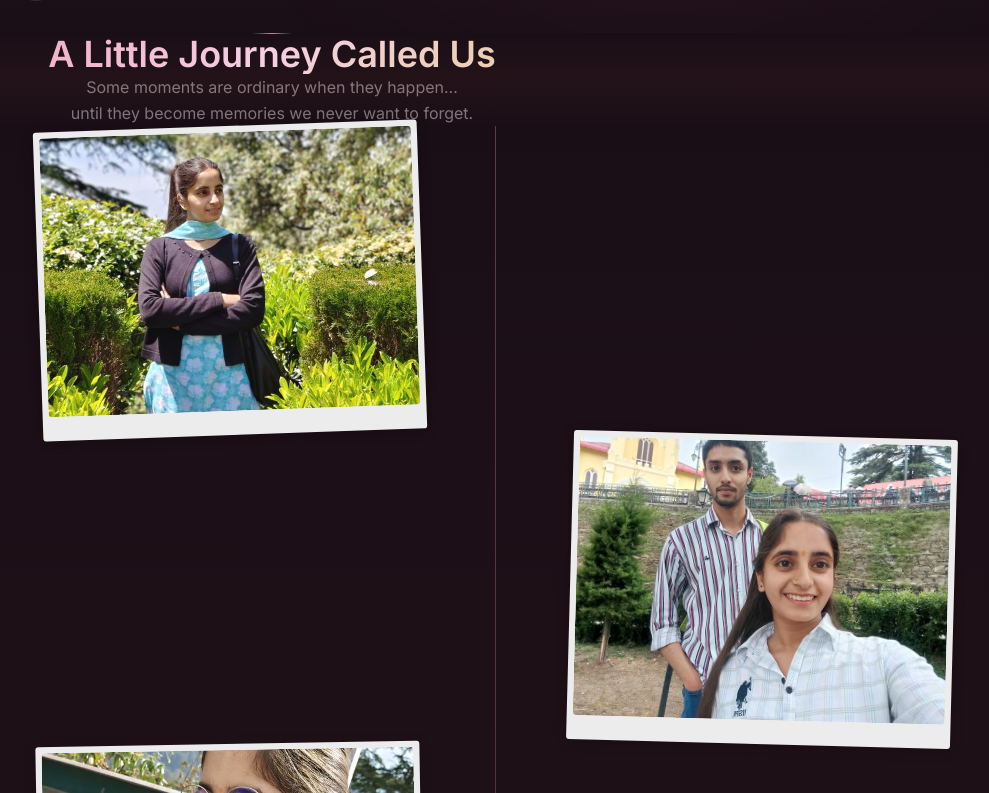
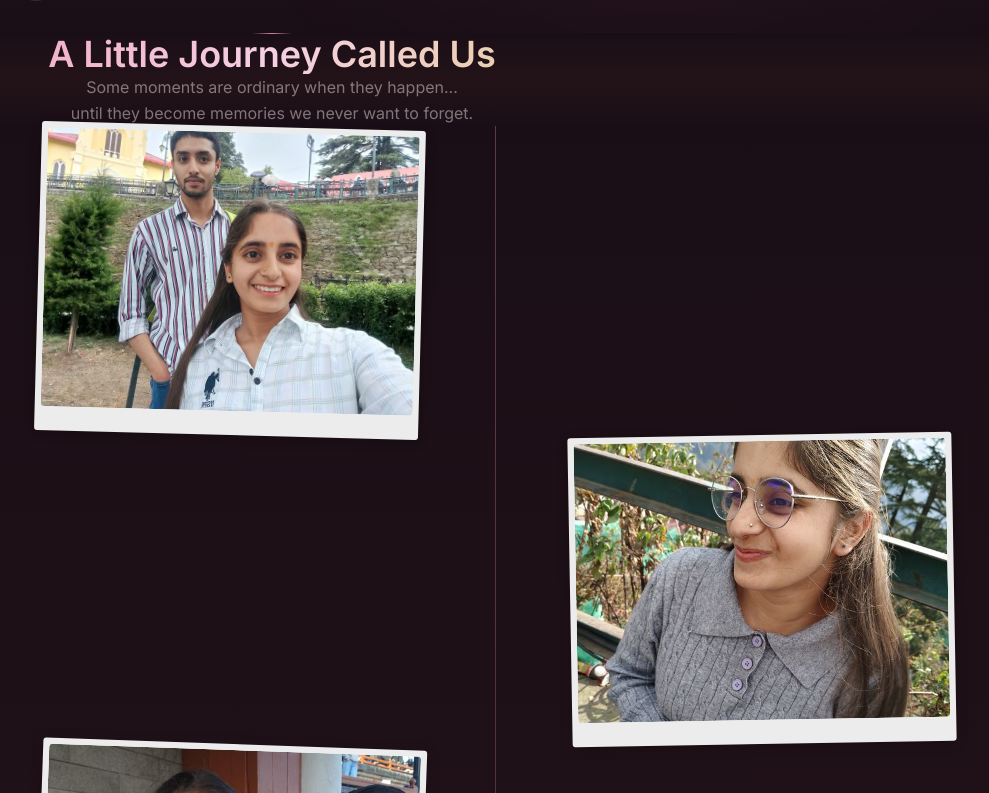
Before and after one commit to Akhil24thakur/birthday-site, a React (Vite) app: page / in a window 1280 px wide. Shown: the part 767-1560 px from the top of the page, without its empty margins (16-1005 px from the left). Built offline with nearby package versions, Linux system fonts and the light colour scheme; a web font is replaced by a local one.

Commit message:
Make surprise button bigger with pulse glow animation

```diff
--- a/src/components/SurpriseSection.jsx
+++ b/src/components/SurpriseSection.jsx
@@ -60,10 +60,11 @@ export default function SurpriseSection() {
               initial={{ opacity: 0, scale: 0.95 }}
               animate={{ opacity: 1, scale: 1 }}
               exit={{ opacity: 0, scale: 0.95 }}
-              whileHover={{ scale: 1.04 }}
-              whileTap={{ scale: 0.96 }}
+              whileHover={{ scale: 1.06 }}
+              whileTap={{ scale: 0.95 }}
               onClick={handleOpen}
-              className="px-10 py-4 rounded-full bg-gradient-to-r from-rose to-pink text-white text-base font-semibold shadow-lg shadow-rose/25 hover:shadow-rose/40 transition-shadow"
+              className="px-14 py-5 rounded-full bg-gradient-to-r from-rose to-pink text-white text-xl md:text-2xl font-bold shadow-xl shadow-rose/40 hover:shadow-rose/60 hover:brightness-110 transition-all cursor-pointer border-2 border-white/20"
+              style={{ animation: "pulse-glow 2s ease-in-out infinite" }}
             >
               Open Your Surprise ❤️
             </motion.button>
--- a/src/data/memories.js
+++ b/src/data/memories.js
@@ -1,14 +1,4 @@
 export const memories = [
-  {
-    id: 1,
-    date: "12 June 2024",
-    title: "Where It Started",
-    image: "/birthday-site/memories/01.jpg",
-    caption: "The beginning of something beautiful.",
-    description:
-      "Replace this with our actual memory. The day everything started — the first moment I knew you were special.",
-    rotation: -2,
-  },
   {
     id: 2,
     date: "28 July 2024",
--- a/src/index.css
+++ b/src/index.css
@@ -79,6 +79,11 @@ body {
   50% { transform: translateY(6px); opacity: 0.8; }
 }
 
+@keyframes pulse-glow {
+  0%, 100% { box-shadow: 0 0 20px rgba(212, 132, 159, 0.4), 0 0 40px rgba(212, 132, 159, 0.2); }
+  50% { box-shadow: 0 0 30px rgba(212, 132, 159, 0.6), 0 0 60px rgba(212, 132, 159, 0.3); }
+}
+
 @keyframes ken-burns {
   from { transform: scale(1.0); }
   to { transform: scale(1.06); }
```
